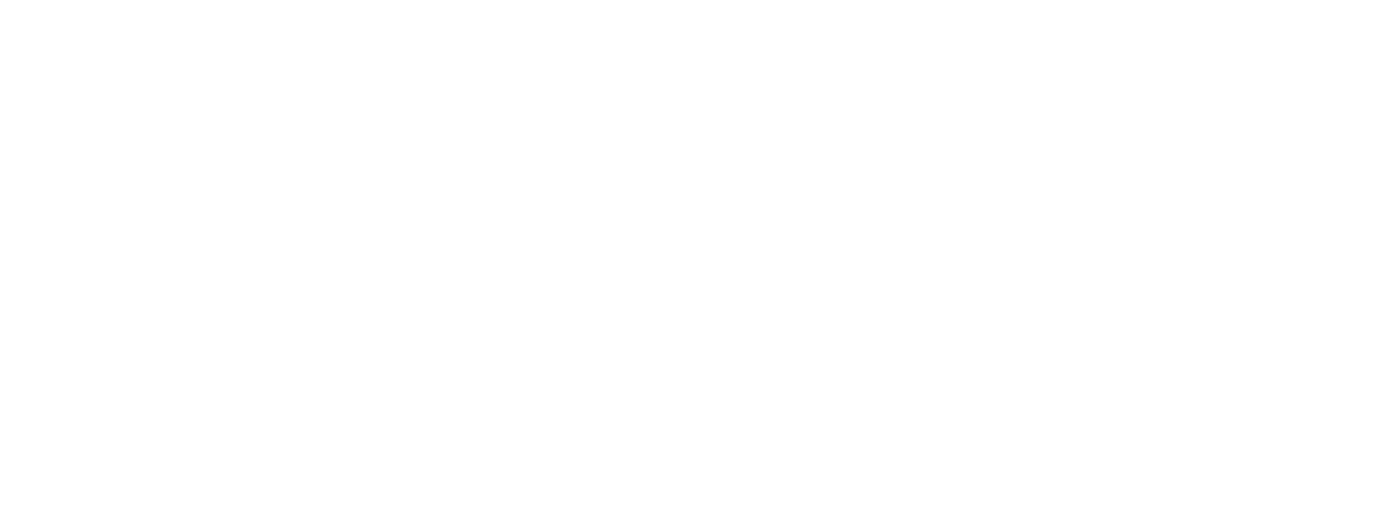
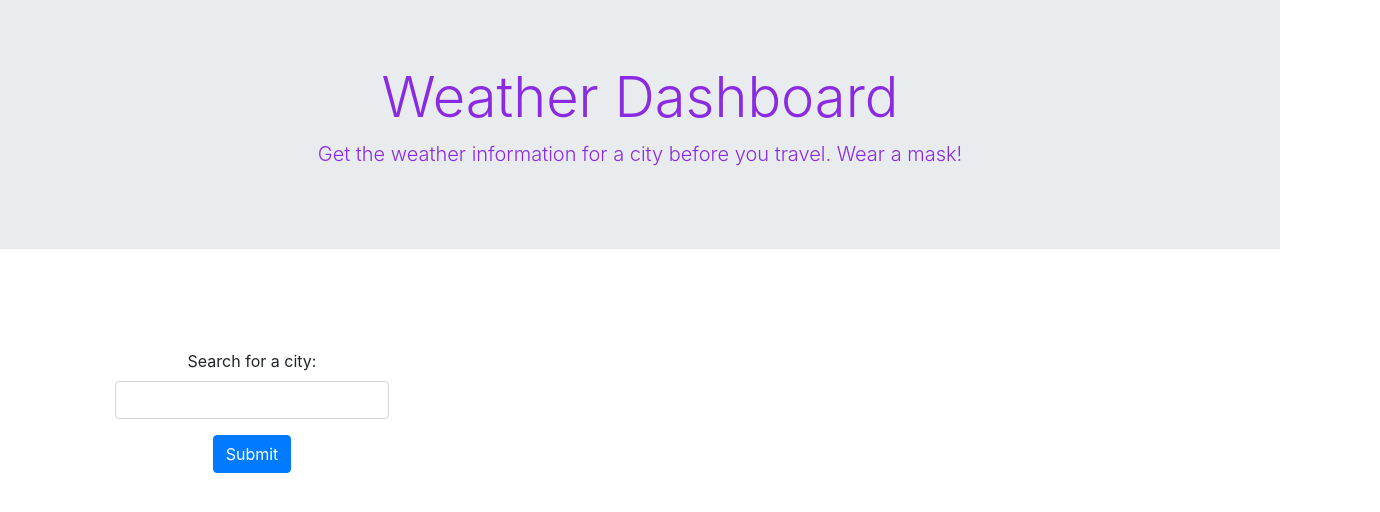
Before and after one commit to tuanasaurus/weatherDashboard, a plain HTML site: page docs/index.html in a window 1280 px wide. Shown: the whole page, 1380 px wide, since content can reach past the window. Drawn offline with nearby package versions, Linux system fonts and the light colour scheme.

Commit message:
started the initial layout

```diff
--- a/docs/index.html
+++ b/docs/index.html
@@ -1,11 +1,38 @@
 <!DOCTYPE html>
 <html lang="en">
 <head>
+    <meta charset="UTF-8" />
+  <meta name="viewport" content="width=device-width, initial-scale=1.0" />
+  <meta http-equiv="X-UA-Compatible" content="ie=edge" />
+  <link rel="stylesheet" href="https://stackpath.bootstrapcdn.com/bootstrap/4.3.1/css/bootstrap.min.css" />
+  <link rel="stylesheet" href="https://use.fontawesome.com/releases/v5.8.1/css/all.css"
+    integrity="sha384-50oBUHEmvpQ+1lW4y57PTFmhCaXp0ML5d60M1M7uH2+nqUivzIebhndOJK28anvf" crossorigin="anonymous" />
+  <link href="https://fonts.googleapis.com/css?family=Open+Sans&display=swap" rel="stylesheet" />
+  <link rel="stylesheet" href="./style.css" />
     <meta charset="UTF-8">
     <meta name="viewport" content="width=device-width, initial-scale=1.0">
     <title>Weather Dashboard</title>
 </head>
 <body>
-    <script></script>
+    <div class="jumbotron jumbotron-fluid">
+        <div class="container">
+          <h1 class="display-4">Weather Dashboard</h1>
+          <p class="lead">Get the weather information for a city before you travel. Wear a mask!</p>
+        </div>
+    </div>
+
+    <div class="search row col">
+        <form>
+            <div class="form-group">
+                <label for="city">Search for a city:</label>
+                <input type="city" class="form-control">
+            </div>
+                <button type="submit" class="btn btn-primary">Submit</button>
+        </form>
+    </div>
+
+
+    <script src="https://cdnjs.cloudflare.com/ajax/libs/jquery/3.2.1/jquery.min.js"></script>
+    <script src="./script.js"></script>
 </body>
 </html>
--- a/docs/script.js
+++ b/docs/script.js
@@ -0,0 +1,3 @@
+$(document).ready(function(){
+
+})
--- a/docs/style.css
+++ b/docs/style.css
@@ -0,0 +1,10 @@
+.container{
+    text-align: center;
+    color: blueviolet;
+}
+
+.search{
+    text-align: center;
+    margin-top: 100px;
+    margin-left: 100px;
+}
```
